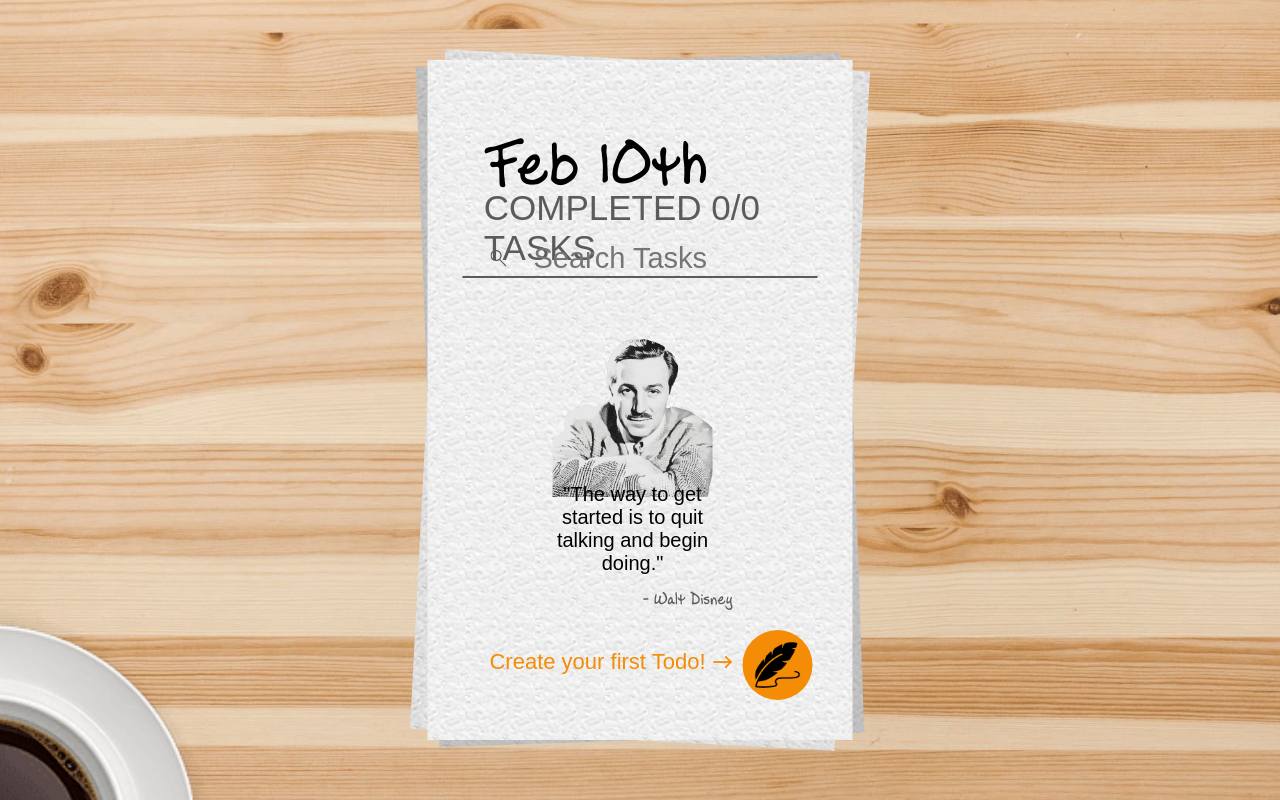
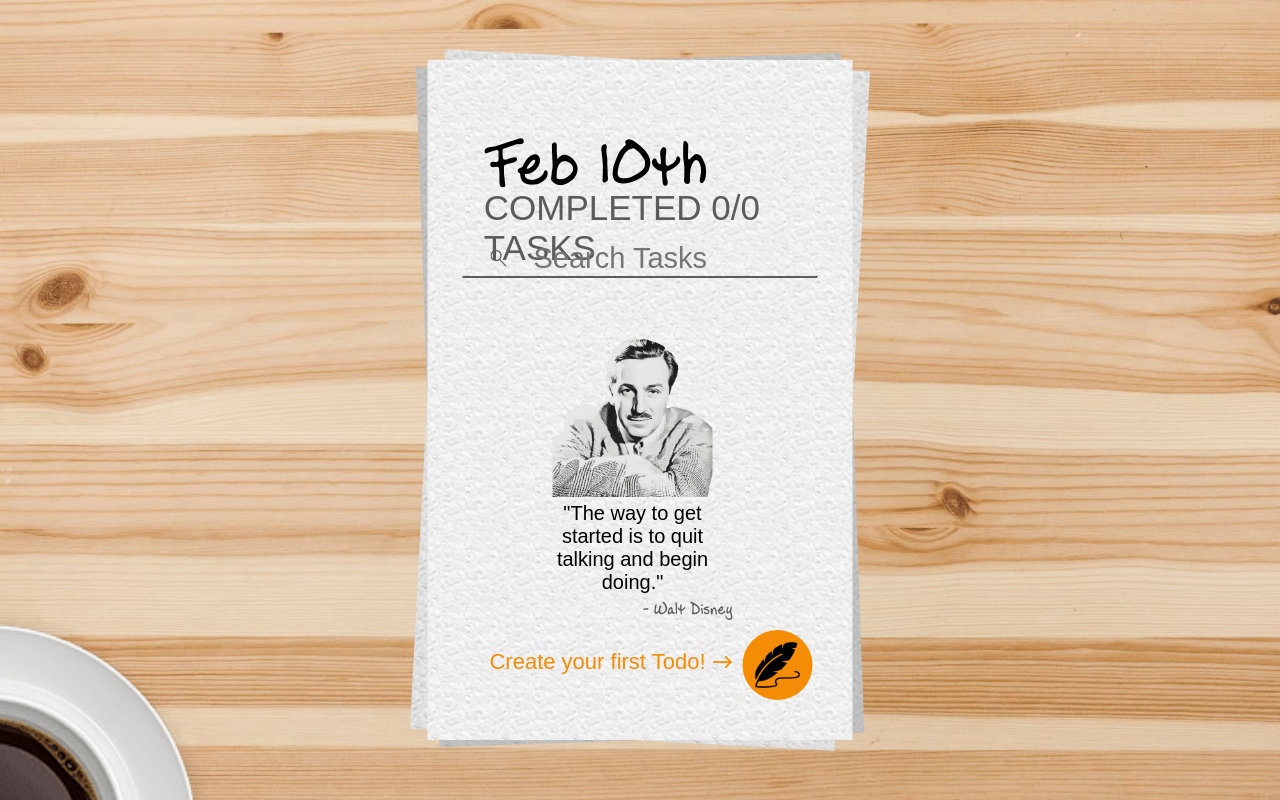
Before and after one commit to santigo171/todo-react, a React (Create React App) app: page / in a window 1280 px wide. Shown: the top 800 px of the page. Built offline with nearby package versions, Linux system fonts and the light colour scheme; a web font is replaced by a local one.

Commit message:
fdaoisfdiosajfiodsjfiosdajfasdfdsfdsfds

```diff
--- a/src/components/CreateFirstTodo/CreateFirstTodo.js
+++ b/src/components/CreateFirstTodo/CreateFirstTodo.js
@@ -11,14 +11,14 @@ import "./CreateFirstTodo.scss"
 const quote = ProductivityQuotes[Math.floor(Math.random()*ProductivityQuotes.length)];
 
 function CreateFirstTodo() {
-  const { newTodo, loading, searchedTodos } = React.useContext(TodoContext);
+  const { newTodo, loading, searchedTodos, searchValue } = React.useContext(TodoContext);
 
   const CreateFirstTodoRef = React.useRef(null);
   const [hideComponent, setHideComponent] = React.useState(false);
 
   React.useEffect(() => {
     const CreateFirstTodoDiv = CreateFirstTodoRef.current;
-    if (newTodo || searchedTodos.length) {
+    if (newTodo || (searchedTodos.length && searchValue)) {
       CreateFirstTodoDiv.classList.add("fade-out");
       setHideComponent(true);
     } else {
--- a/src/components/CreateFirstTodo/CreateFirstTodo.scss
+++ b/src/components/CreateFirstTodo/CreateFirstTodo.scss
@@ -12,7 +12,7 @@
     width: 100%;
 
     display: grid;
-    grid-template-rows: 50% auto auto;
+    grid-template-rows: auto auto auto;
     justify-items: center;
 }
 
--- a/src/components/CreateFirstTodo/CreateFirstTodo__text.js
+++ b/src/components/CreateFirstTodo/CreateFirstTodo__text.js
@@ -12,7 +12,6 @@ function CreateFirstTodo__text({ hide }) {
 
     React.useEffect(() => {
         const CreateFirstTodo__textP = CreateFirstTodo__textRef.current
-        console.log(CreateFirstTodo__textP)
         if (CreateFirstTodo__textP) {
             if (hide) {
                 CreateFirstTodo__textP.classList.add("fade-out", "fade-out--CreateFirstTodo__text");
--- a/src/index.scss
+++ b/src/index.scss
@@ -111,15 +111,17 @@ textarea {
   99% {
     display: block;
     z-index: 5;
+    font-size: inherit;
   }
   100% {
     height: 0;
     width: 0;
     display: none;
     z-index: -1;
+    font-size: 0px;
 
-    position: fixed;
-    top: 0;
-    left: 0;
+    // position: fixed;
+    // top: 0;
+    // left: 0;
   }
 }
```
